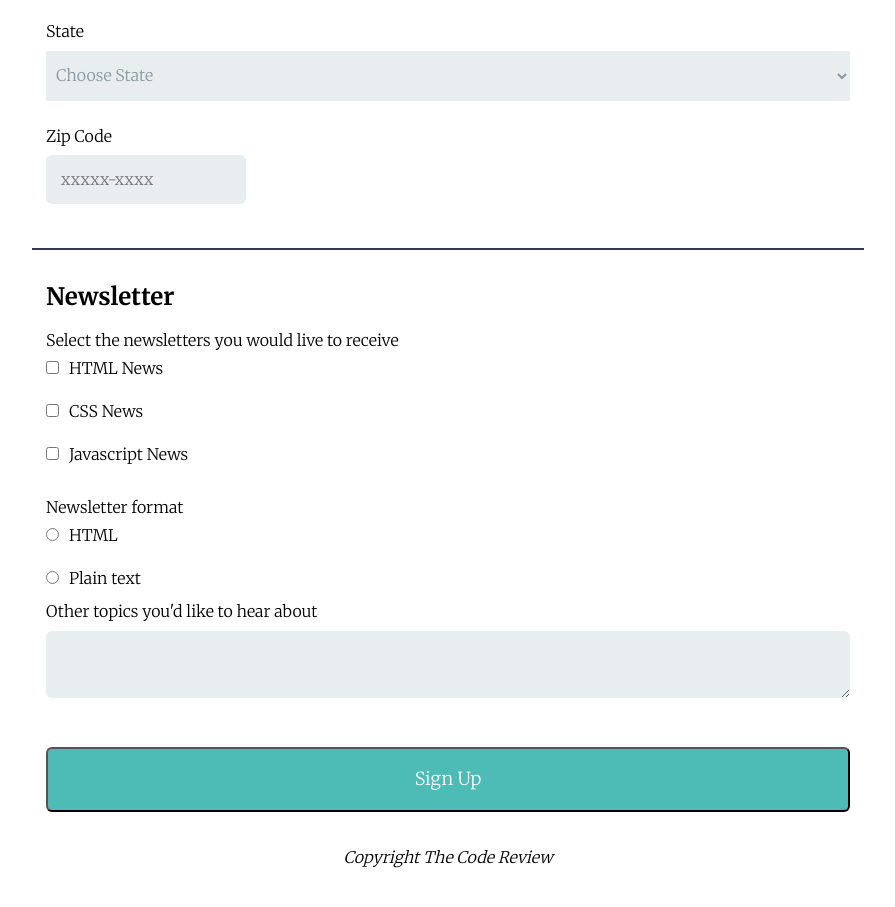
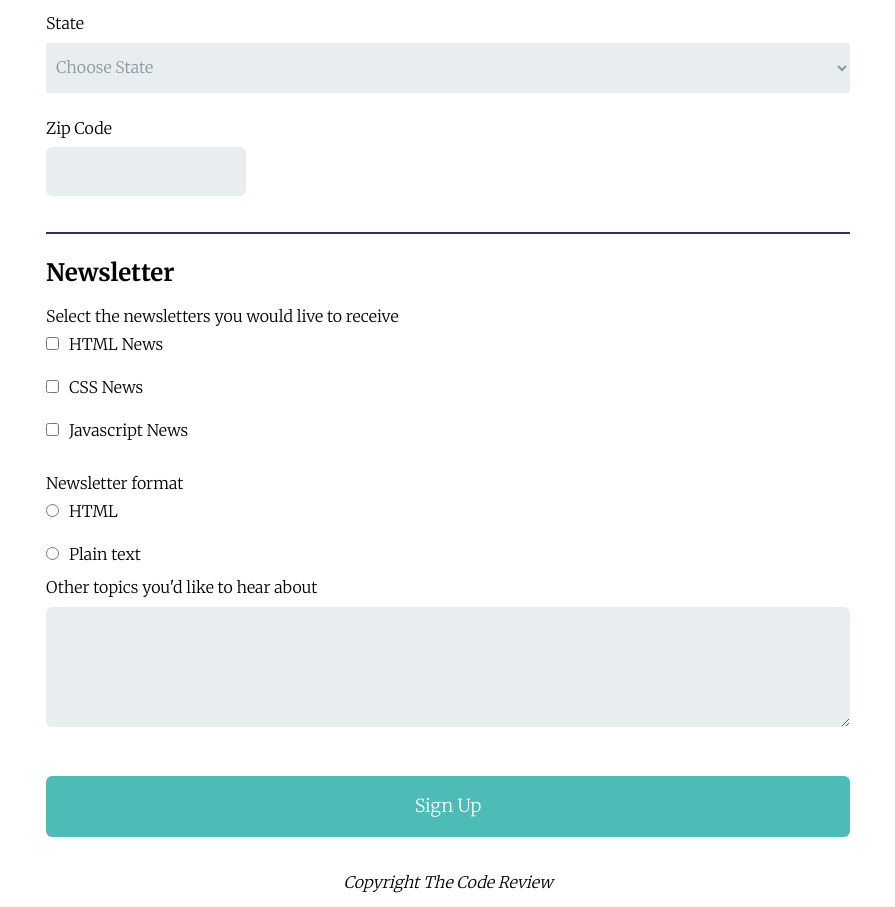
Before and after one commit to mymymydesigns/unit3, a plain HTML site: page index.html in a window 1280 px wide. Shown: the part 862-1769 px from the top of the page, without its empty margins (192-1087 px from the left). Before the commit the page ends 1744 px from the top, so only its background shows below. Drawn offline with Linux system fonts and the light colour scheme.

Commit message:
updated Index and CSS

```diff
--- a/css/styles.css
+++ b/css/styles.css
@@ -16,6 +16,49 @@ form {
 	margin-top: 20px;
 }
 
+footer {
+    text-align: center;
+}
+
+footer p {
+    font-style: italic;
+}
+
+/* =================================
+  Base Layout Styles
+==================================== */
+
+.main-header {
+    color: #fff;
+	background: #35384d;
+	padding: 1em 0;
+    margin-bottom: 24px;
+    text-align: center;
+}
+.sign-up {
+    text-align: center;
+    margin: 0 12px;
+    padding: 20px 0;
+}
+
+.newsletter {
+    margin: 20px 0;
+}
+
+.zip input{
+    max-width: 200px;
+}
+
+.hr-thick {
+    border: 3px solid #35384d;
+    margin: 0 14px 4px 14px;
+}
+
+.hr-thin {
+    border: 1px solid #35384d;
+    margin: 0 14px;
+}
+
 input[type="text"],
 input[type="email"],
 input[type="number"],
@@ -26,7 +69,7 @@ textarea,
 select {
     border: none;
     font-size: 16px;
-    height: auto;
+    text-align: left;
     margin: 10px 0 26px;
     outline: 0;
     padding: 15px 15px;
@@ -41,10 +84,6 @@ input[type="checkbox"] {
     margin: 12px 10px 18px 0;
 }
 
-input[placeholder] {
-
-}
-
 input[type=text]:focus,
 input[type="email"]:focus,
 input[type="number"]:focus,
@@ -54,8 +93,18 @@ input[type="zip_code"]:focus,
 textarea:focus,
 select:focus {
     border: 2px solid #35384d;
-  }
+}
 
+textarea {
+    height: 120px;
+}
+
+::placeholder {
+    font-size: .85em;
+    text-align: right;
+    font-style: italic;
+    padding-right: 18px;
+}
 
 fieldset {
     border: none;
@@ -81,59 +130,15 @@ button {
     text-align: center;
     font-style: normal;
     border-radius: 6px;
+    border: none;
     width: 100%;
     margin-bottom: 10px;
     transition: 0.3s;
 }
 
 button:hover {
-    background-color: rgb(206, 27, 87);
-
+    background-color: rgb(40, 100, 190);
 }
-
-
-/* =================================
-  Base Layout Styles
-==================================== */
-
-.main-header {
-    color: #fff;
-	background: #35384d;
-	padding: 1em 0;
-    margin-bottom: 24px;
-    text-align: center;
-}
-.sign-up {
-    text-align: center;
-    padding: 20px 0;
-}
-
-.newsletter {
-    margin: 20px 0;
-}
-
-.zip input{
-    max-width: 200px;
-}
-
-.hr-thick {
-    border: 3px solid #35384d;
-    margin: 0 0 -4px 0;
-}
-
-.hr-thin {
-    border: 1px solid #35384d;
-}
-
-footer {
-    text-align: center;
-}
-
-footer p {
-    font-style: italic;
-}
-
-
 
 /* =================================
   Media Queries
--- a/index.html
+++ b/index.html
@@ -101,7 +101,7 @@
             </select>
             <div class="zip">
                 <label for="zip_code">Zip Code</label><br>
-                <input type="text" id="zip_code" name="user_zip" placeholder="xxxxx-xxxx" pattern="[0-9]{5}" maxlength="10" title="Five digit zip code">
+                <input type="text" id="zip_code" name="user_zip" pattern="[0-9]{5}" maxlength="10" title="Five digit zip code">
             </div>
 
         </fieldset>
```
